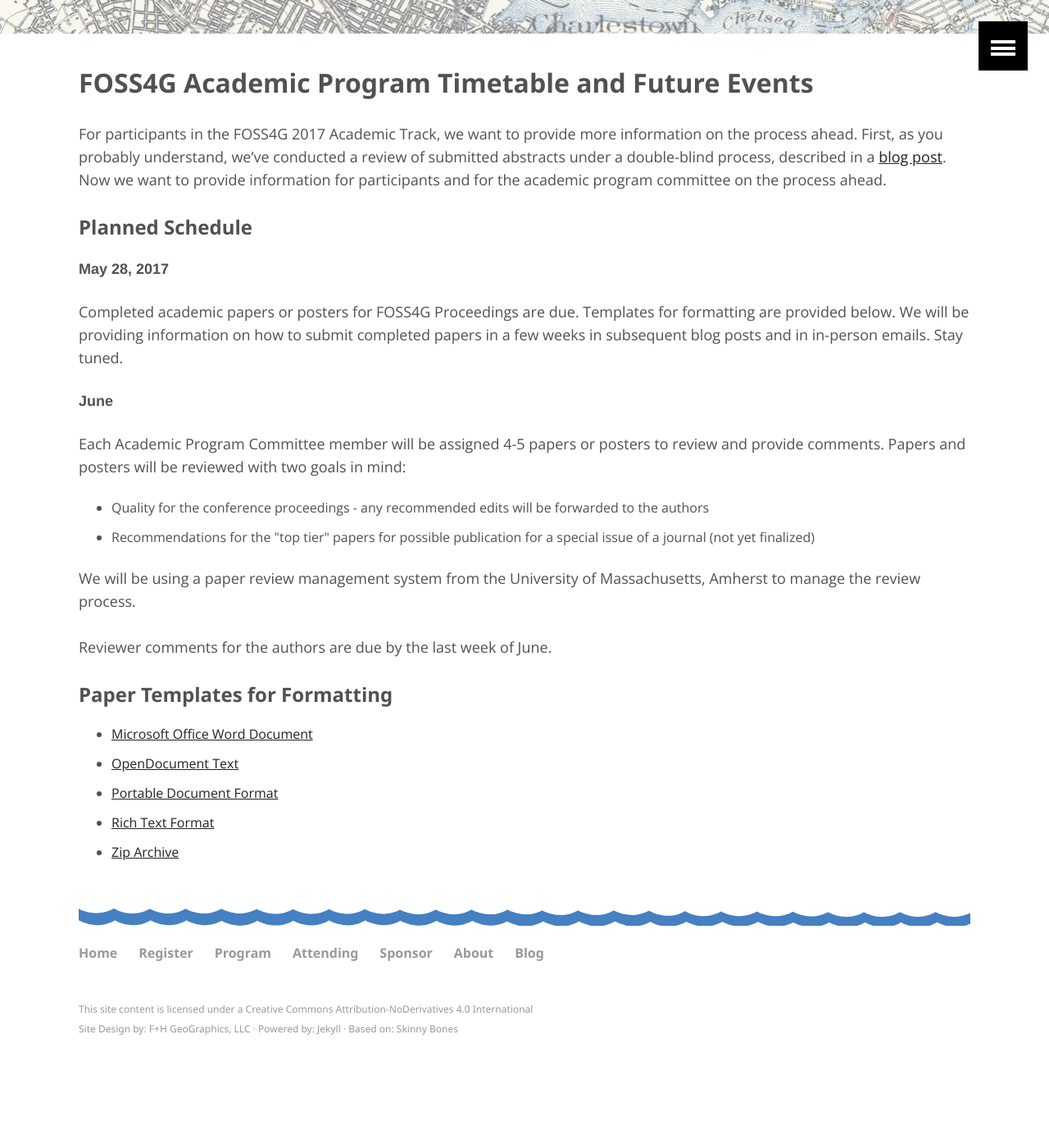
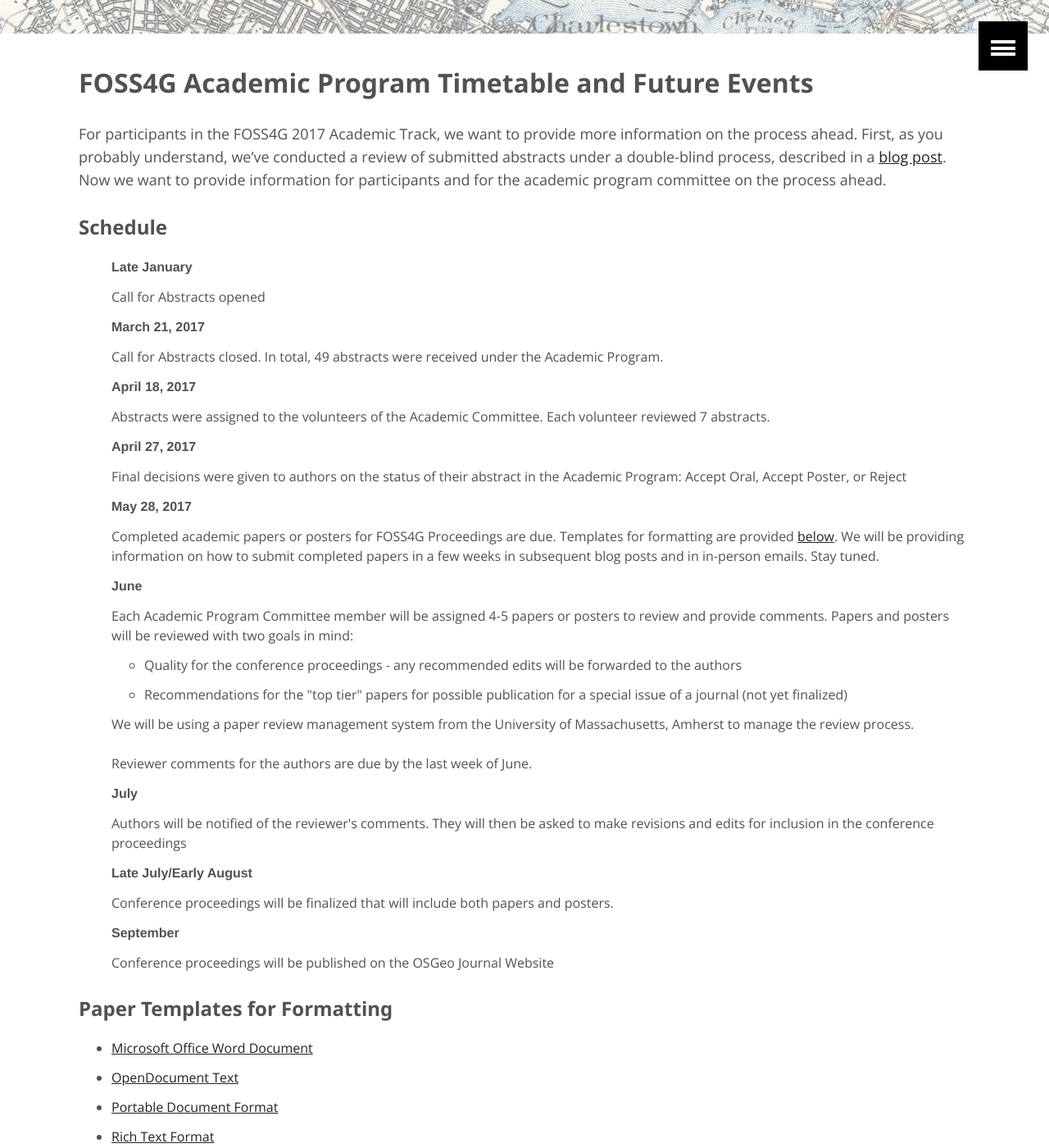
Before and after one commit to AvidGeo/foss4g2017-dev, a Jekyll site: the page built from academic-papers/index.html, in a window 1280 px wide and 1400 px high, scrolled down 259 px. Shown: the whole window at 82% size. Built offline with Jekyll 4.4.1, drawn with Linux system fonts in a browser that asks for light colours; before the commit the page ends 1600 px from its top, so only the background shows below that.

Commit message:
edit academic page

```diff
--- a/academic-papers/index.html
+++ b/academic-papers/index.html
@@ -6,28 +6,43 @@
 ---
 <div class="sections">
     <h2>FOSS4G Academic Program Timetable and Future Events</h2>
-        <p>For participants in the FOSS4G 2017 Academic Track, we want to provide more information on the process ahead. First, as you probably understand, we’ve conducted a review of submitted abstracts under a double-blind process, described in a <a href="../_posts/academic-review/">blog post</a>.
+        <p>For participants in the FOSS4G 2017 Academic Track, we want to provide more information on the process ahead. First, as you probably understand, we’ve conducted a review of submitted abstracts under a double-blind process, described in a <a href="../program/academic-review/">blog post</a>.
           Now we want to provide information for participants and for the academic program committee on the process ahead.</p>
 
-    <h4>Planned Schedule</h4>
-        <p><strong>May 28, 2017</strong></p>
-        <p>Completed academic papers or posters for FOSS4G Proceedings are due. Templates for formatting are provided below. We will be providing information on how to submit completed papers in a few weeks in subsequent blog posts and in in-person emails. Stay tuned.</p>
+    <h4>Schedule</h4>
+        <ul class="nbull"><li><strong>Late January</strong></li>
+                <li>Call for Abstracts opened</li>
+            <li><strong>March 21, 2017</strong></li>
+                <li>Call for Abstracts closed. In total, 49 abstracts were received under the Academic Program.</li>
 
-        <p><strong>June</strong></p>
-        <p>Each Academic Program Committee member will be assigned 4-5 papers or posters to review and provide comments. Papers and posters will be reviewed with two goals in mind:
-           <ul>
-              <li>Quality for the conference proceedings - any recommended edits will be forwarded to the authors</li>
-              <li>Recommendations for the "top tier" papers for possible publication for a special issue of a journal (not yet finalized)</li>
-          </ul></p>
-        <p>We will be using a paper review management system from the University of Massachusetts, Amherst to manage the review process.<br /><br /> Reviewer comments for the authors are due by the last week of June.</p>
+        <li><strong>April 18, 2017</strong></li>
+            <li>Abstracts were assigned to the volunteers of the Academic Committee. Each volunteer reviewed 7 abstracts.</li>
 
+        <li><strong>April 27, 2017</strong></li>
+            <li>Final decisions were given to authors on the status of their abstract in the Academic Program: Accept Oral, Accept Poster, or Reject</li>
 
+        <li><strong>May 28, 2017</strong></li>
+            <li>Completed academic papers or posters for FOSS4G Proceedings are due. Templates for formatting are provided <a href="{{ site.baseurl }}/academic-papers/#template">below</a>. We will be providing information on how to submit completed papers in a few weeks in subsequent blog posts and in in-person emails. Stay tuned.</li>
 
+        <li><strong>June</strong></li>
+            <li>Each Academic Program Committee member will be assigned 4-5 papers or posters to review and provide comments. Papers and posters will be reviewed with two goals in mind:</li>
+              <ul>
+                <li>Quality for the conference proceedings - any recommended edits will be forwarded to the authors</li>
+                <li>Recommendations for the "top tier" papers for possible publication for a special issue of a journal (not yet finalized)</li>
+              </ul>
+           <li>We will be using a paper review management system from the University of Massachusetts, Amherst to manage the review process.<br /><br /> Reviewer comments for the authors are due by the last week of June.</li>
 
+       <li><strong>July</strong></li>
+          <li>Authors will be notified of the reviewer's comments. They will then be asked to make revisions and edits for inclusion in the conference proceedings</li>
 
+       <li><strong>Late July/Early August</strong></li>
+          <li>Conference proceedings will be finalized that will include both papers and posters.</li>
 
+      <li><strong>September</strong></li>
+         <li>Conference proceedings will be published on the OSGeo Journal Website</li>
+      </ul>
 
-    <h4>Paper Templates for Formatting</h4>
+    <h4 id="template">Paper Templates for Formatting</h4>
         <ul>
           <li><a href="../academic-papers/Instructions_for_authors_FOSS4G_2017_Academic_track.docx">Microsoft Office Word Document</a></li>
           <li><a href="../academic-papers/Instructions_for_authors_FOSS4G_2017_Academic_track.odt">OpenDocument Text</a></li>
--- a/accepted-presentations/index.html
+++ b/accepted-presentations/index.html
@@ -149,7 +149,6 @@
     <tr><td>Critical Cartography: Encoding ideas about equity and equality in spatial algorithms</td><td>Matthew Cloyd - OpenCounter</td></tr>
     <tr><td>Detecting Traffic Crash Patterns and Identifying the most Risky Street Segments and Sections for City of Boston using Spatial Statistical Methods</td><td> Youshe Li - City of Boston Department of Innovation and Technology</td></tr>
     <tr><td>Embracing Open Source for NASA's Earth Science Data Systems</td><td>Kathleen Baynes - NASA Earth Science Data and Information Systems; Dan Pilone - Element 84 Inc.; Dave Meyer - NASA Goddard Earth Sciences Data and Information Services Center; Kevin Murphy - NASA Headquarters; Ryan Boller - NASA Earth Science Data and Information Systems</td></tr>
-    <tr><td>Evaluation of the Micro-Tasking Method for Importing High-Detail Building Models to OpenStreetMap</td><td>Atle Frenvik Sveen - Norwegian University of Science and Technology &amp; Norkart AS; Anne Sofie Strand Erichsen - Norkart AS</td></tr>
     <tr><td>Forest Management - A FOSS4G Approach</td><td>James Cross &amp; Andy Smiegielski - Ontario Ministry of Natural Resources and Forestry</td></tr>
     <tr><td>Geographic Update Partnership Software</td><td>Christopher Wingate, Monica Mardel, Patrick Jurgens, Ryan Short, &amp; Laura Waggoner - United States Census Bureau</td></tr>
     <tr><td>GeoNetwork: State of the Art</td><td>María Arias de Reyna - GeoCat</td></tr>
--- a/program/index.html
+++ b/program/index.html
@@ -160,7 +160,7 @@
 
     <h2>Academic Papers</h2>
     <p>All presentations with accompanying papers will be labeled as “academic presentations” in the conference program. However, these papers will be mixed in with both academic and non-academic presentations based on the presentation themes and topics.</p>
-    <p>The Academic Subcommittee will support efforts to get the best papers published in appropriate academic journals and to potentially assemble a conference proceedings. <a href="../academic-papers" style="color:blue;"> Visit the Academic Paper Page</a></p>
+    <p>The Academic Subcommittee will support efforts to get the best papers published in appropriate academic journals and to potentially assemble a conference proceedings.  <!-- <a href="../academic-papers" style="color:blue;"> Visit the Academic Paper Page</a></p>  -->
 
     <h2>Workshops</h2>
     <p>There are two days of workshops prior to the main conference days. These workshops provide many great opportunities for hands on training. <a href="../workshops" style="color:blue;">Visit the Workshops Page</a></p>
```
